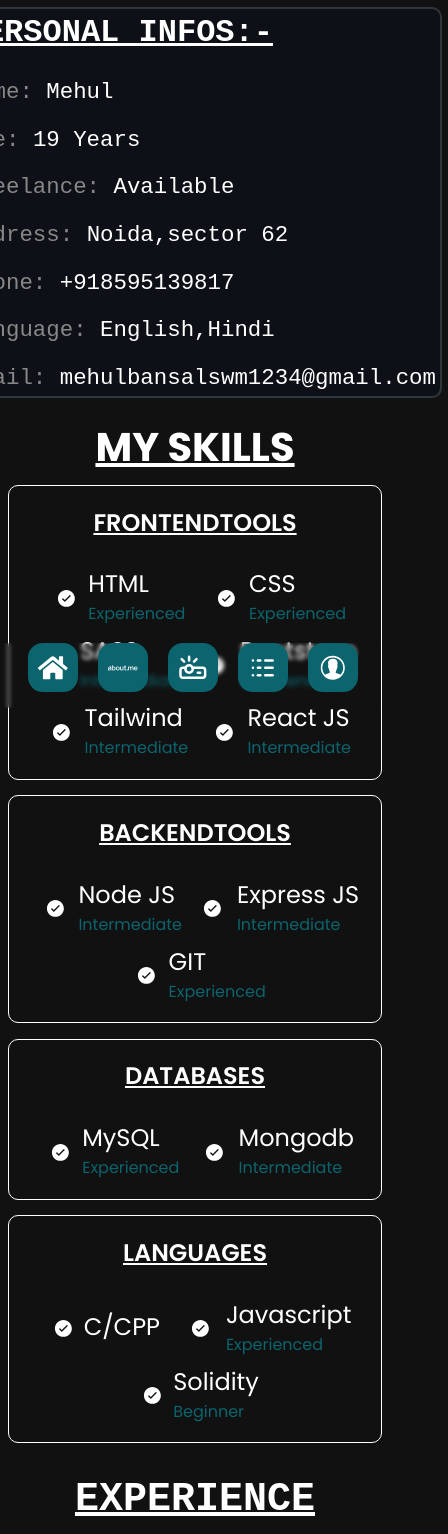
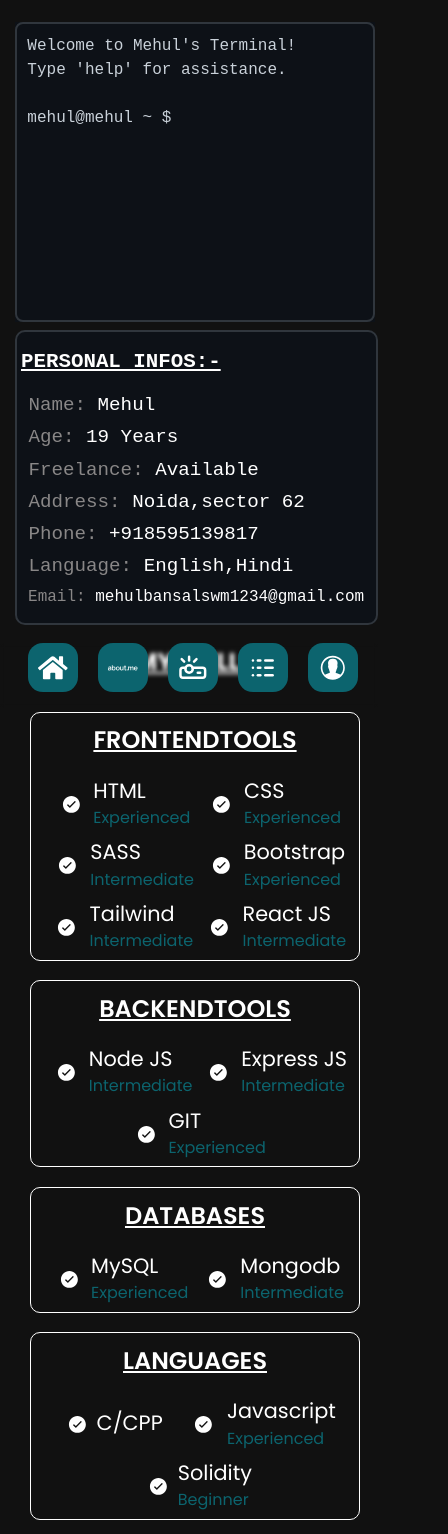
Before and after one commit to mehul1409/portfolio, a Next.js app: page /about in a window 390 px wide. Shown: the part 100-1634 px from the top of the page, 448 px wide, since content can reach past the window. Built offline with nearby package versions, Linux system fonts and the light colour scheme.

Commit message:
completed

```diff
--- a/src/app/about/about.css
+++ b/src/app/about/about.css
@@ -88,7 +88,7 @@
     border: 2px solid #30363d;
     background-color: #0d1117;
     border-radius: 10px;
-    padding: 0% 1%;
+    padding: 2% 1%;
     margin-left: 1%;
 }
 
@@ -118,7 +118,16 @@
     color: var(--text-color);
 }
 
-/* Education and Experience section */
+/* Experience section */
+
+.experiencecontainer {
+    margin: 2% 3%;
+}
+
+.experiencecontainer p {
+    margin: 5px 0;
+    width: 95%;
+}
 
 .educationexperience .heading {
     color: var(--text-color);
@@ -133,10 +142,6 @@
     color: var(--text-color);
     border-radius: 10px;
     padding: 5px 10px;
-}
-
-.educationexperience .container {
-    margin-top: 2%;
 }
 
 .educationexperience .detailbox {
@@ -227,5 +232,121 @@
 .terminalandpersonalinfo {
     display: flex;
     justify-content: center;
+    align-items: center;
     margin-top: 2%;
 }
+
+@media only screen and (max-width:890px) {
+    .toolbox {
+        margin: 1%;
+        width: 330px;
+        margin-top: 4%;
+    }
+
+    .toolname {
+        font-size: 1.3rem;
+    }
+
+    .item {
+        margin: 1%
+    }
+
+    .toolbox .heading {
+        margin: 3%;
+    }
+}
+
+@media only screen and (max-width:1200px) {
+    .terminalandpersonalinfo {
+        flex-direction: column-reverse;
+        align-items: initial;
+        margin: 4% 5%;
+    }
+
+    .intro .headingintro {
+        font-size: 1.5rem;
+        margin: 2% 0;
+    }
+
+    .intro .row .col div,
+    .emailbox {
+        margin-top: 1%;
+        font-size: 1.2rem;
+    }
+
+    .intro .row .col {
+        margin-left: 2%;
+    }
+
+    .emailbox {
+        margin-left: 2%;
+        margin-bottom: 2%;
+    }
+}
+
+@media only screen and (max-width:600px) {
+
+    .educationexperience .heading,
+    .achievment .heading,
+    .sectionHeading {
+        font-size: 2rem;
+    }
+
+    .achievment {
+        margin-bottom: 25%;
+    }
+}
+
+@media only screen and (max-width:500px) {
+
+    .educationexperience .heading,
+    .achievment .heading,
+    .sectionHeading {
+        font-size: 1.5rem;
+        margin-bottom: 4%;
+    }
+
+    .educationexperience .detailbox h4 {
+        font-size: 1.2rem;
+    }
+
+    .educationexperience .detailbox p {
+        font-size: 1.05rem;
+    }
+
+    .educationexperience .detailbox .duration {
+        padding: 3px 5px;
+    }
+
+    .educationexperience .detailbox {
+        margin: 6% 0;
+    }
+
+    .achievment p {
+        font-size: 1.1rem;
+        width: 80%;
+    }
+
+    .achievment .inner {
+        font-size: 1.1rem;
+    }
+
+    .achievment {
+        display: flex;
+        flex-direction: column;
+        align-items: center;
+    }
+
+    .emailbox {
+        font-size: 1rem;
+    }
+
+    .terminalandpersonalinfo {
+        flex-direction: column;
+        margin: 4% 3%;
+    }
+
+    .intro .headingintro {
+        font-size: 1.3rem;
+    }
+}
--- a/src/app/about/page.jsx
+++ b/src/app/about/page.jsx
@@ -65,7 +65,7 @@
             <section>
                 <div className='educationexperience'>
                     <div className="heading">EXPERIENCE</div>
-                    <div className="container">
+                    <div className="experiencecontainer">
                         <div className="detailbox d-flex">
                             <div className="left">
                                 <span className='icon d-flex justify-content-center align-items-center'><LuProjector /></span>
--- a/src/app/contact/contact.css
+++ b/src/app/contact/contact.css
@@ -117,6 +117,7 @@
 
     .contactpage .col p{
         font-size: 1.1rem;
+        text-align: start;
     }
 
     .contactpage .con .boxx {
--- a/src/app/terminal/terminal.css
+++ b/src/app/terminal/terminal.css
@@ -7,7 +7,7 @@
     color: #c9d1d9;
     overflow: hidden;
     flex-basis: 40%;
-    margin:0 1%;
+    margin:2% 1%;
 }
 
 input[type="text"] {
@@ -29,9 +29,8 @@
     color: #c9d1d9;
     border: 2px solid #30363d;
     border-radius: 8px;
-    margin-bottom: 20px;
     white-space: pre-line;
-    height: 265px;
+    height: 300px;
     overflow-y: auto;
     scrollbar-width: thin;
     scrollbar-color: #ccc var(--themeColor);
```
Also changed, not shown: src/app/blogs/first.css (+8 -4 lines).
